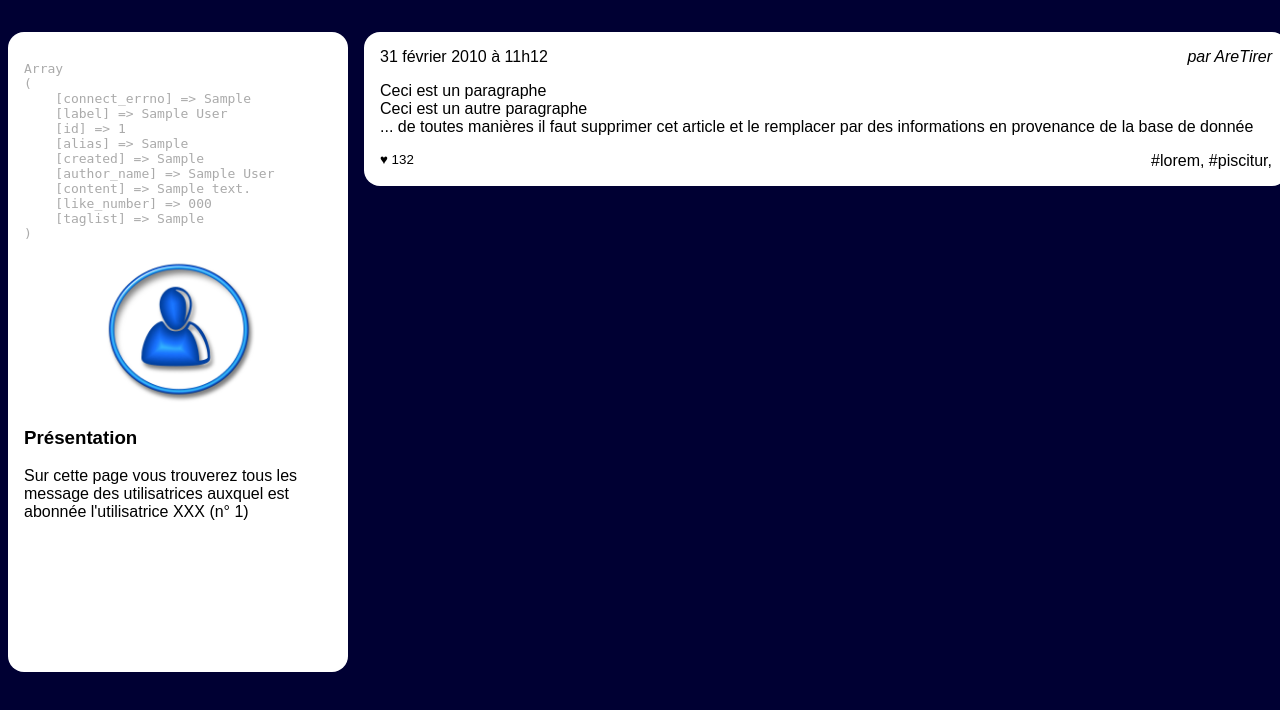
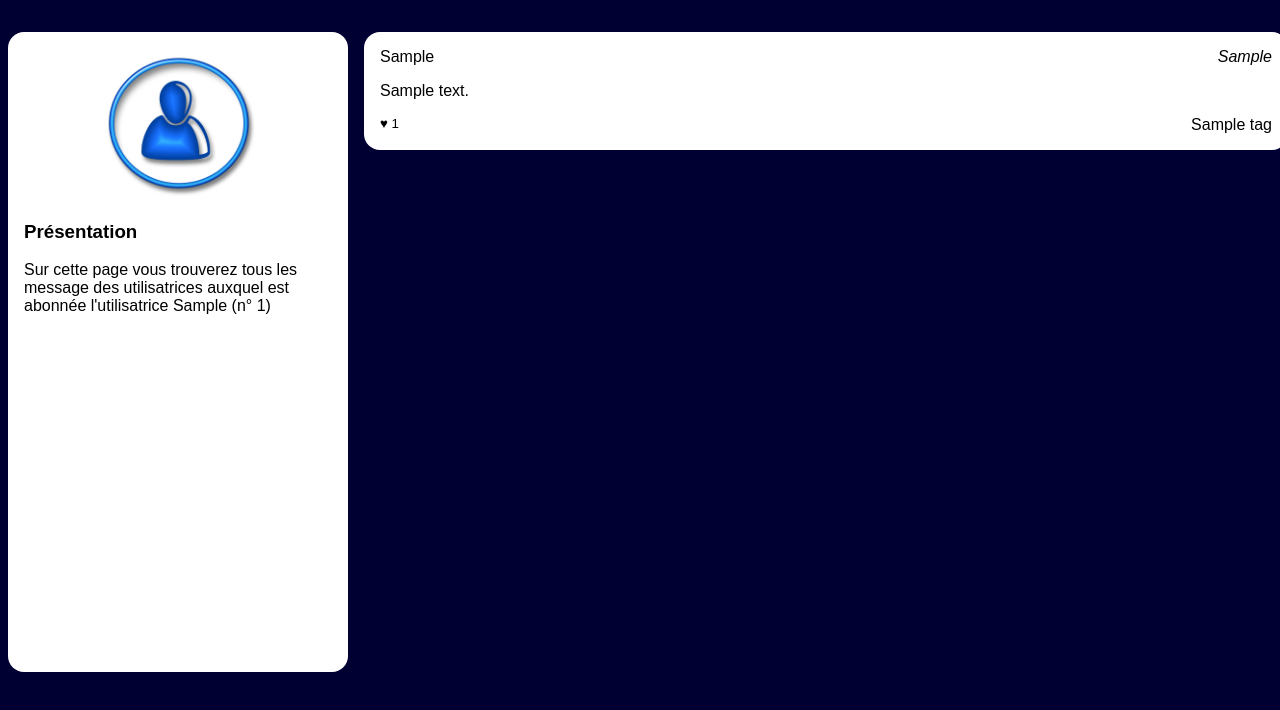
Before and after one commit to adatechschool/projet-collectif-reseau-social-php-cgpt-chefteam, a PHP site: page /feed.php?user_id=1 in a window 1280 px wide. Shown: the part 90-800 px from the top of the page. Run offline with PHP 8.4, Linux system fonts and the light colour scheme; tables that the repository leaves empty or names only in its code hold one stand-in row (values such as "Sample post").

Commit message:
feed php done

```diff
--- a/Niveau1/feed.php
+++ b/Niveau1/feed.php
@@ -41,7 +41,7 @@
             /**
              * Etape 2: se connecter à la base de donnée
              */
-            $mysqli = new mysqli("localhost", "root", "root", "socialnetwork");
+            $mysqli = new mysqli("localhost", "root", "", "socialnetwork");
             ?>
 
             <aside>
@@ -53,13 +53,13 @@
                 $lesInformations = $mysqli->query($laQuestionEnSql);
                 $user = $lesInformations->fetch_assoc();
                 //@todo: afficher le résultat de la ligne ci dessous, remplacer XXX par l'alias et effacer la ligne ci-dessous
-                echo "<pre>" . print_r($user, 1) . "</pre>";
+               /*  echo "<pre>" . print_r($user, 1) . "</pre>"; */
                 ?>
                 <img src="user.jpg" alt="Portrait de l'utilisatrice"/>
                 <section>
                     <h3>Présentation</h3>
-                    <p>Sur cette page vous trouverez tous les message des utilisatrices
-                        auxquel est abonnée l'utilisatrice XXX
+                    <p> Sur cette page vous trouverez tous les message des utilisatrices
+                        auxquel est abonnée l'utilisatrice <?php echo $user ['alias'] ?>
                         (n° <?php echo $userId ?>)
                     </p>
 
@@ -96,28 +96,27 @@
                  * Etape 4: @todo Parcourir les messsages et remplir correctement le HTML avec les bonnes valeurs php
                  * A vous de retrouver comment faire la boucle while de parcours...
                  */
+                while ($post = $lesInformations->fetch_assoc())
+                {
+
                 ?>
                 <article>
                     <h3>
-                        <time datetime='2020-02-01 11:12:13' >31 février 2010 à 11h12</time>
+                        <time datetime='2020-02-01 11:12:13' ><?php echo $post['created'] ?></time>
                     </h3>
-                    <address>par AreTirer</address>
+                    <address><?php echo $post['author_name'] ?></address>
                     <div>
-                        <p>Ceci est un paragraphe</p>
-                        <p>Ceci est un autre paragraphe</p>
-                        <p>... de toutes manières il faut supprimer cet
-                            article et le remplacer par des informations en
-                            provenance de la base de donnée</p>
+                        <p><?php echo $post['content'] ?></p>
+
                     </div>
                     <footer>
-                        <small>♥ 132</small>
-                        <a href="">#lorem</a>,
-                        <a href="">#piscitur</a>,
+                        <small>♥ <?php echo $post['like_number'] ?></small>
+                        <a href=""><?php echo $post['taglist'] ?></a>
                     </footer>
                 </article>
                 <?php
                 // et de pas oublier de fermer ici vote while
-                ?>
+                } ?>
 
 
             </main>
```
